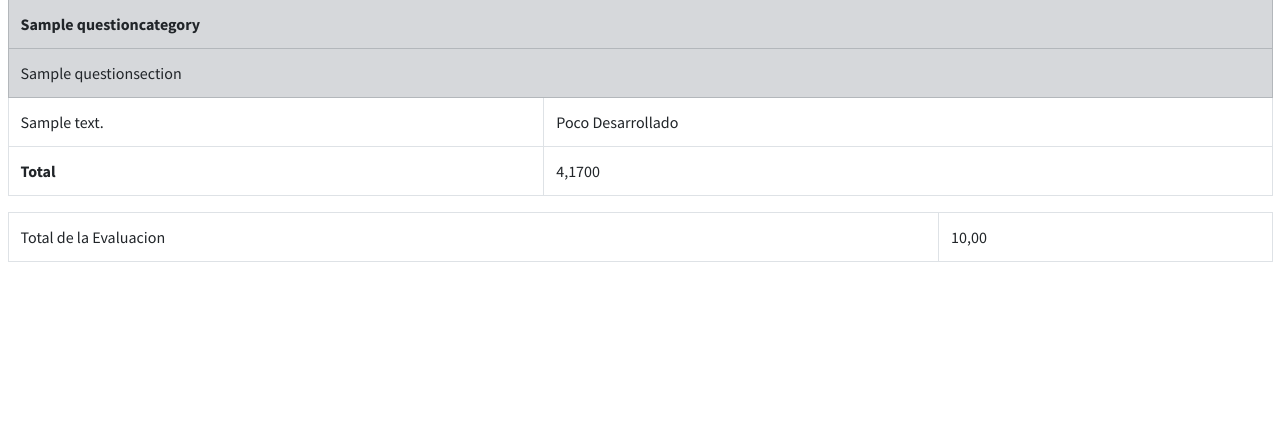
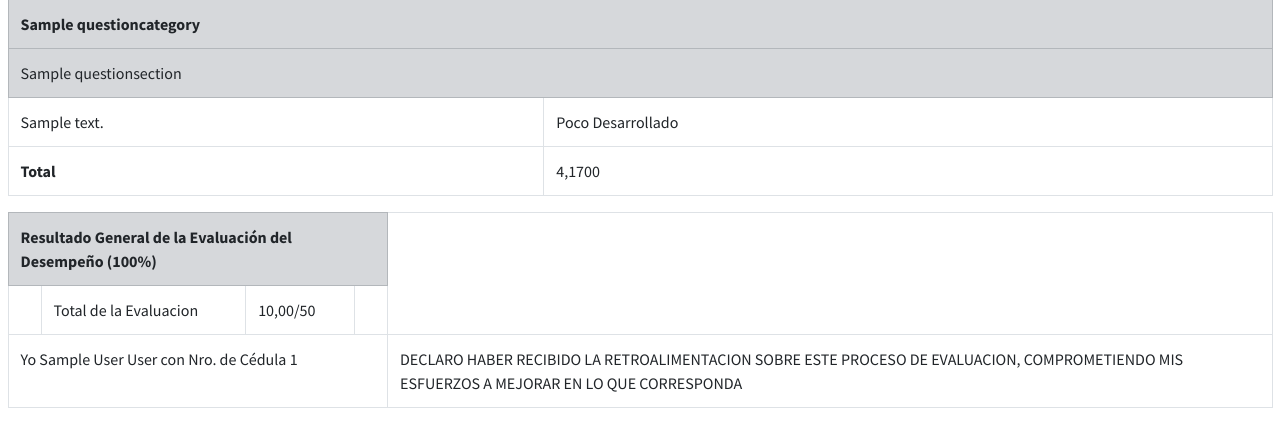
Before and after one commit to Xissco/evaluationsModule, a Django app: page /evaluations/evaluationresult/1/ in a window 1280 px wide. Shown: the part 238-685 px from the top of the page. Run offline with Django 4.2, Linux system fonts and the light colour scheme; tables that the repository leaves empty hold one stand-in row (values such as "Sample post"); data that the repository does not hold is empty; some libraries are stand-ins or nearby versions.

Commit message:
[ADD] App Quiz - Footer

```diff
--- a/app/evaluations/templates/evaluations/quizResult.html
+++ b/app/evaluations/templates/evaluations/quizResult.html
@@ -64,9 +64,20 @@
                             </table>
                         {% endfor %}
                 <table class="table table-bordered ">
+                    <tbody>
+                        <tr class="table-secondary">
+                            <td colspan="4"><strong>Resultado General de la Evaluación del Desempeño (100%)</strong></td>
+                        </tr>
                     <tr>
+                        <td></td>
                         <td>Total de la Evaluacion</td>
-                        <td>{{ quiz.score }}</td>
+                        <td>{{ quiz.score }}/50</td>
+                        <td></td>
+                    </tr>
+                    <tr>
+                        <td colspan="4">Yo {{ quiz.evaluation.evaluated }} con Nro. de Cédula {{ quiz.evaluation.evaluated.employee_id }}</td>
+                        <td colspan="4">DECLARO HABER RECIBIDO LA RETROALIMENTACION SOBRE ESTE PROCESO DE EVALUACION, COMPROMETIENDO MIS ESFUERZOS A MEJORAR EN LO QUE CORRESPONDA</td>
+
                     </tr>
                 </table>
                 </div>
```
